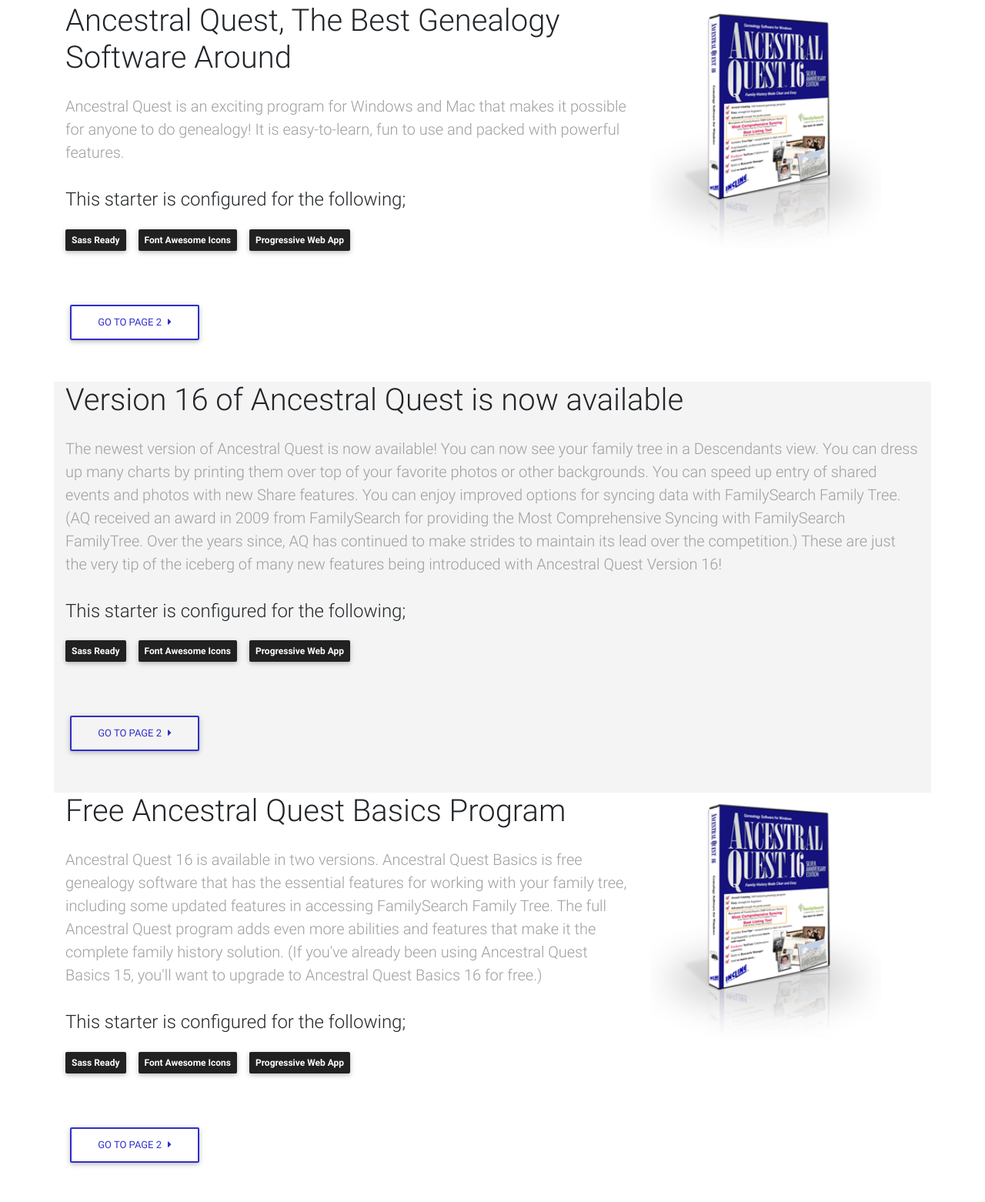
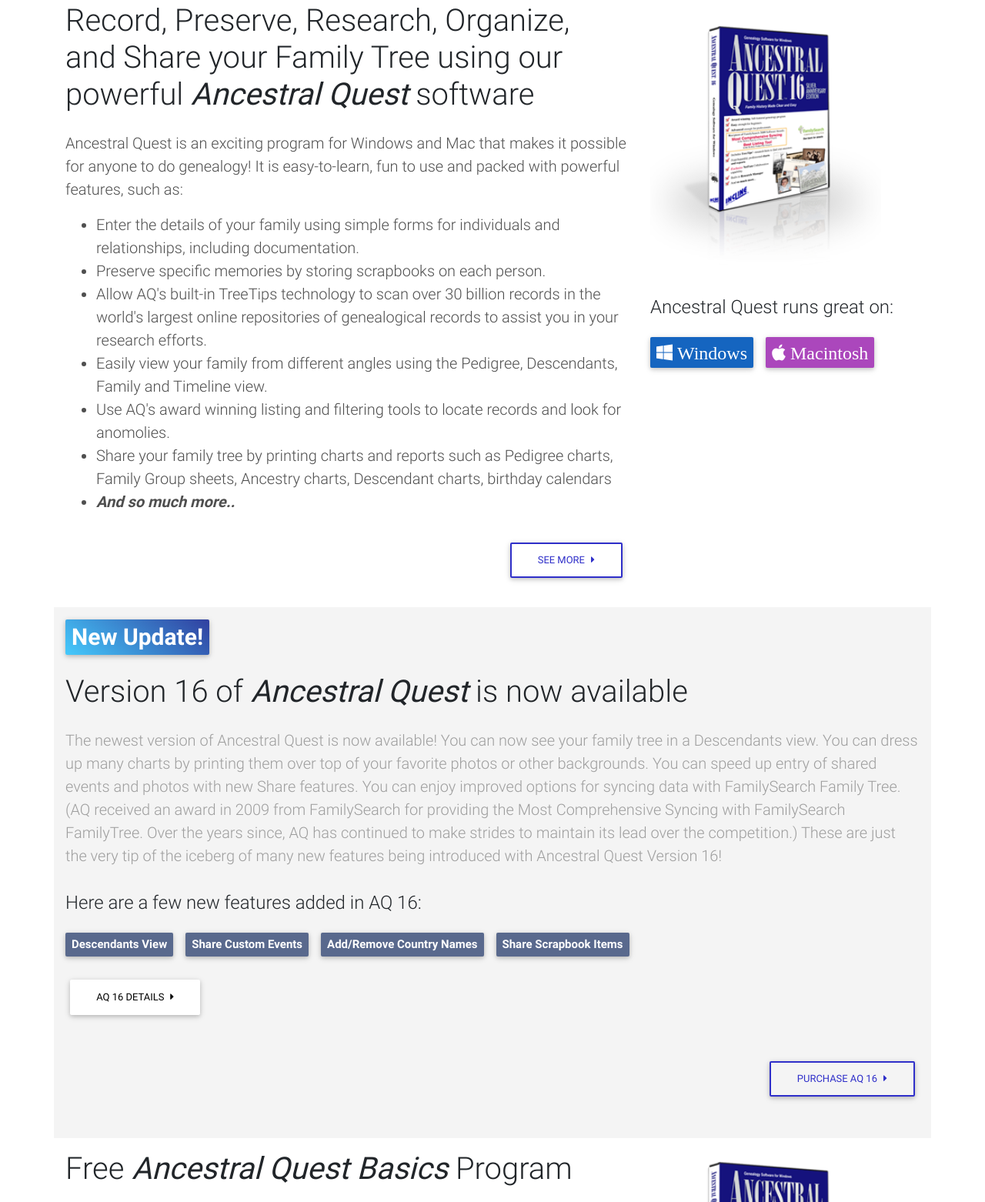
Before and after one commit to mexvance/AQweb, a Gatsby site: page / in a window 1280 px wide. Shown: the part 628-2190 px from the top of the page at 77% size. Built offline with nearby package versions, Linux system fonts and the light colour scheme; Gatsby itself is replaced by a stand-in of ours.

Commit message:
more main content page updates

```diff
--- a/src/components/jumbotron.js
+++ b/src/components/jumbotron.js
@@ -14,27 +14,39 @@
   return (
     <MDBJumbotron
       fluid
-       style={{ backgroundImage: `url(${HeaderBackground})`, backgroundSize: "cover", boxShadow: "none" }}
-      //style={{ backgroundColor: "primary-color", backgroundSize: "cover", boxShadow: "none" }}
+      style={{
+        backgroundImage: `url(${HeaderBackground})`,
+        backgroundSize: "cover",
+        boxShadow: "none",
+      }}
     >
       <MDBContainer fluid className="mt-5 text-center">
         <MDBRow>
           <MDBCol>
-            <img style={{"object-fit": "cover", "max-width": "100%"}} src={TitleImage} alt="title"/>
-            <p className=" lead my-4" style={{fontSize: "1.9em", fontWeight:"light", color: "white"}}>
-               Family Tree Software for Windows and Mac
+            <img
+              style={{ "object-fit": "cover", "max-width": "100%" }}
+              src={TitleImage}
+              alt="title"
+            />
+            <p
+              className=" lead my-4"
+              style={{ fontSize: "1.9em", fontWeight: "light", color: "white" }}
+            >
+              The perfect family tree software for beginners and professionals
+              alike.
             </p>
 
             <hr className="my-4" style={{ width: "30rem" }} />
             <div className="pt-2">
               <MDBBtn
-                href="https://github.com/zlutfi/gatsby-starter-mdbreact"
+                href="https://ancquest.com/orders.htm"
                 target="_blank"
                 rel="noopener noreferrer"
                 color="primary"
                 className="waves-effect"
               >
-                Buy Now <MDBIcon fa icon="fas fa-download" className="ml-2" />
+                Buy Now{" "}
+                <MDBIcon fa icon="fas fa-shopping-cart" className="ml-2" />
               </MDBBtn>
             </div>
           </MDBCol>
--- a/src/pages/index.js
+++ b/src/pages/index.js
@@ -22,45 +22,107 @@
       <MDBRow>
         <MDBCol size="auto" md="8">
           <h1 className="pb-3">
-            Ancestral Quest, The Best Genealogy Software Around
+            Record, Preserve, Research, Organize, and Share your Family Tree
+            using our powerful{" "}
+            <i style={{ fontWeight: "400" }}>Ancestral Quest</i> software
           </h1>
-          <p className="lead grey-text">
+          <p className="lead dark-grey-text">
             Ancestral Quest is an exciting program for Windows and Mac that
             makes it possible for anyone to do genealogy! It is easy-to-learn,
-            fun to use and packed with powerful features.
+            fun to use and packed with powerful features, such as:
           </p>
-          <h4 className="py-3">
-            This starter is configured for the following;
-          </h4>
-          <div>
-            <MDBBadge size="lg" color="dark" className="mr-3 mb-3 p-2">
-              Sass Ready
-            </MDBBadge>
-            <MDBBadge size="lg" color="dark" className="mr-3 mb-3 p-2">
-              Font Awesome Icons
-            </MDBBadge>
-            <MDBBadge size="lg" color="dark" className="mr-3 mb-3 p-2">
-              Progressive Web App
-            </MDBBadge>
-          </div>
-          <div className="py-5">
+          <p className="lead dark-grey-text">
+            <ul>
+              <li>
+                Enter the details of your family using simple forms for
+                individuals and relationships, including documentation.
+              </li>
+              <li>
+                Preserve specific memories by storing scrapbooks on each person.
+              </li>
+              <li>
+                Allow AQ's built-in TreeTips technology to scan over 30 billion
+                records in the world's largest online repositories of
+                genealogical records to assist you in your research efforts.
+              </li>
+              <li>
+                {" "}
+                Easily view your family from different angles using the
+                Pedigree, Descendants, Family and Timeline view.
+              </li>
+              <li>
+                {" "}
+                Use AQ's award winning listing and filtering tools to locate
+                records and look for anomolies.
+              </li>
+              <li>
+                {" "}
+                Share your family tree by printing charts and reports such as
+                Pedigree charts, Family Group sheets, Ancestry charts,
+                Descendant charts, birthday calendars
+              </li>
+              <li>
+                {" "}
+                <i style={{ fontWeight: "600" }}>And so much more..</i>
+              </li>
+            </ul>
+          </p>
+          <div className="py-3 text-right">
             <Link to="/page-2/">
               <MDBBtn color="primary" outline>
-                Go to page 2
+                See More
                 <MDBIcon icon="caret-right" className="ml-2" />
               </MDBBtn>
             </Link>
           </div>
         </MDBCol>
 
-        <MDBCol size="auto" md="4" className="d-none d-md-block">
-          <div style={{ maxWidth: `300px`, marginBottom: `1.45rem` }}>
+        <MDBCol size="auto" md="4" className="d-md-block mt-3">
+          <div
+            className="d-none d-md-block"
+            style={{ maxWidth: `300px`, marginBottom: `1.45rem` }}
+          >
             <Image />
           </div>
+          <div className="d-md-block " style={{ "text-align": "left" }}>
+            <h4 className="py-3">Ancestral Quest runs great on:</h4>
+            <div>
+              <MDBBadge
+                size="lg"
+                color="blue darken-3"
+                className="mr-3 mb-3 p-2"
+              >
+                <MDBIcon fab icon="windows" size="2x">
+                  {" Windows"}
+                </MDBIcon>
+              </MDBBadge>
+              <MDBBadge
+                size="lg"
+                color="purple lighten-1"
+                className="mr-3 mb-3 p-2"
+              >
+                <MDBIcon fab icon="apple" size="2x">
+                  {" Macintosh"}
+                </MDBIcon>
+              </MDBBadge>
+            </div>
+          </div>
         </MDBCol>
-        <MDBCol size="auto" md="12" style={{background: "#f4f4f4"}}>
+
+        <MDBCol
+          size="auto"
+          md="12"
+          className="mt-3"
+          style={{ background: "#f4f4f4" }}
+        >
+          <h1>
+            <MDBBadge size="" color="blue-gradient" className="mt-3 mr-3 mb-3 p-2">
+              New Update!
+            </MDBBadge>
+          </h1>
           <h1 className="pb-3">
-            Version 16 of Ancestral Quest is now available
+            Version 16 of <i style={{ fontWeight: "400" }}>Ancestral Quest</i>{" "}
+            is now available
           </h1>
           <p className="lead grey-text">
             The newest version of Ancestral Quest is now available! You can now
@@ -76,30 +138,46 @@
             introduced with Ancestral Quest Version 16!
           </p>
           <h4 className="py-3">
-            This starter is configured for the following;
+            Here are a few new features added in AQ 16:
           </h4>
-          <div>
-            <MDBBadge size="lg" color="dark" className="mr-3 mb-3 p-2">
-              Sass Ready
+          <div >
+          <h5>
+            <MDBBadge size="lg" color="mdb-color lighten-1" className="mr-3 mb-3 p-2">
+              Descendants View
             </MDBBadge>
-            <MDBBadge size="lg" color="dark" className="mr-3 mb-3 p-2">
-              Font Awesome Icons
+            <MDBBadge size="lg" color="mdb-color lighten-1" className="mr-3 mb-3 p-2">
+              Share Custom Events
             </MDBBadge>
-            <MDBBadge size="lg" color="dark" className="mr-3 mb-3 p-2">
-              Progressive Web App
+            <MDBBadge size="lg" color="mdb-color lighten-1" className="mr-3 mb-3 p-2">
+             Add/Remove Country Names
             </MDBBadge>
+            <MDBBadge size="lg" color="mdb-color lighten-1" className="mr-3 mb-3 p-2">
+             Share Scrapbook Items
+            </MDBBadge>
+            </h5>
+             <div className="text-left pr-5">
+            <Link to="/page-2/">
+              <MDBBtn color="white" >
+                AQ 16 Details
+                <MDBIcon icon="caret-right" className="ml-2" />
+              </MDBBtn>
+            </Link>
           </div>
-          <div className="py-5">
+          </div>
+          <div className="text-right py-5">
             <Link to="/page-2/">
               <MDBBtn color="primary" outline>
-                Go to page 2
+                Purchase AQ 16
                 <MDBIcon icon="caret-right" className="ml-2" />
               </MDBBtn>
             </Link>
           </div>
         </MDBCol>
-        <MDBCol size="auto" md="8">
-          <h1 className="pb-3">Free Ancestral Quest Basics Program</h1>
+        <MDBCol size="auto" md="8" className="mt-3">
+          <h1 className="pb-3">
+            Free <i style={{ fontWeight: "400" }}>Ancestral Quest Basics</i>{" "}
+            Program
+          </h1>
           <p className="lead grey-text">
             Ancestral Quest 16 is available in two versions. Ancestral Quest
             Basics is free genealogy software that has the essential features
@@ -133,12 +211,11 @@
             </Link>
           </div>
         </MDBCol>
-        <MDBCol size="auto" md="4" className="d-none d-md-block">
+        <MDBCol size="auto" md="4" className="d-none d-md-block mt-3">
           <div style={{ maxWidth: `300px`, marginBottom: `1.45rem` }}>
             <Image />
           </div>
         </MDBCol>
-
       </MDBRow>
     </MDBContainer>
   </Layout>
```
Also changed, not shown: src/images/aqbasicslogosmtrans.gif (added).
